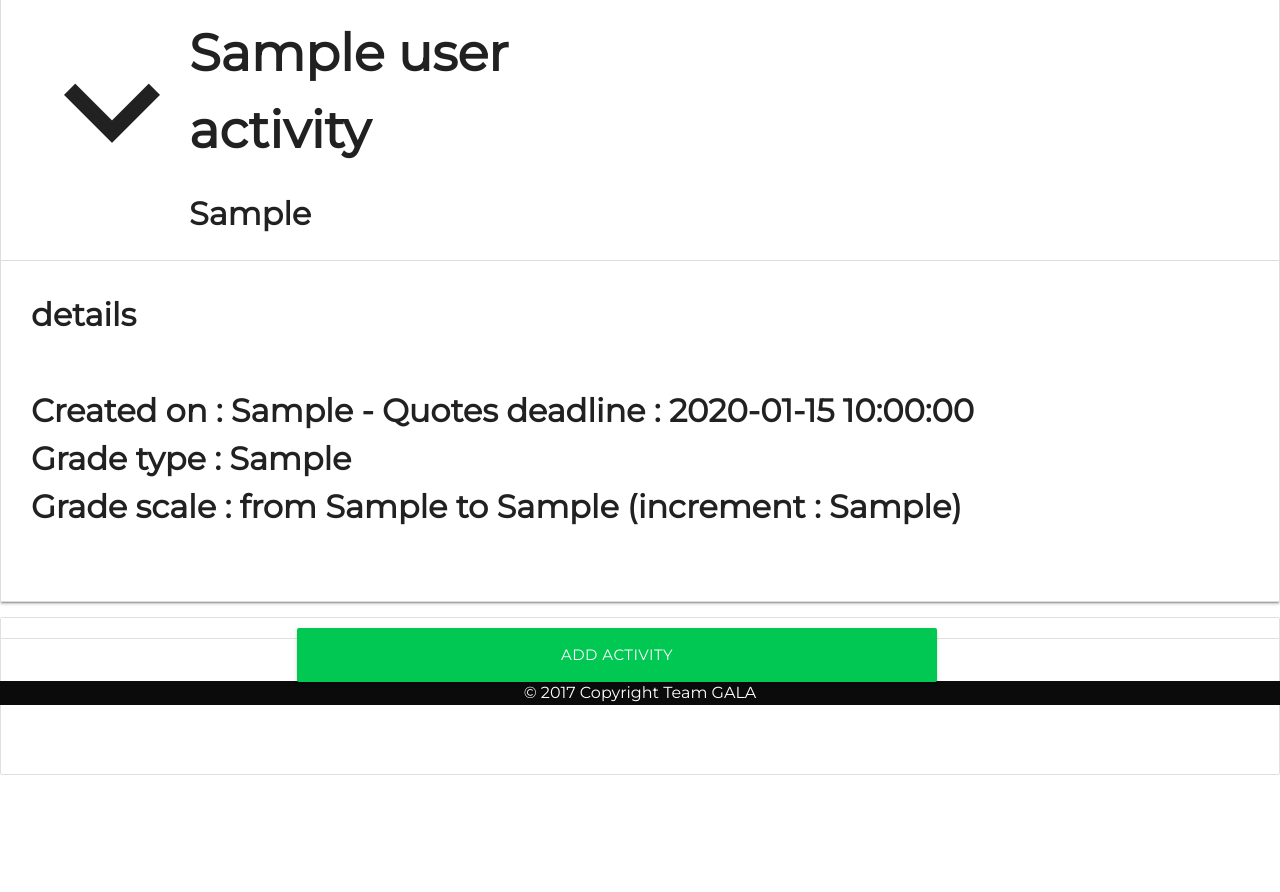
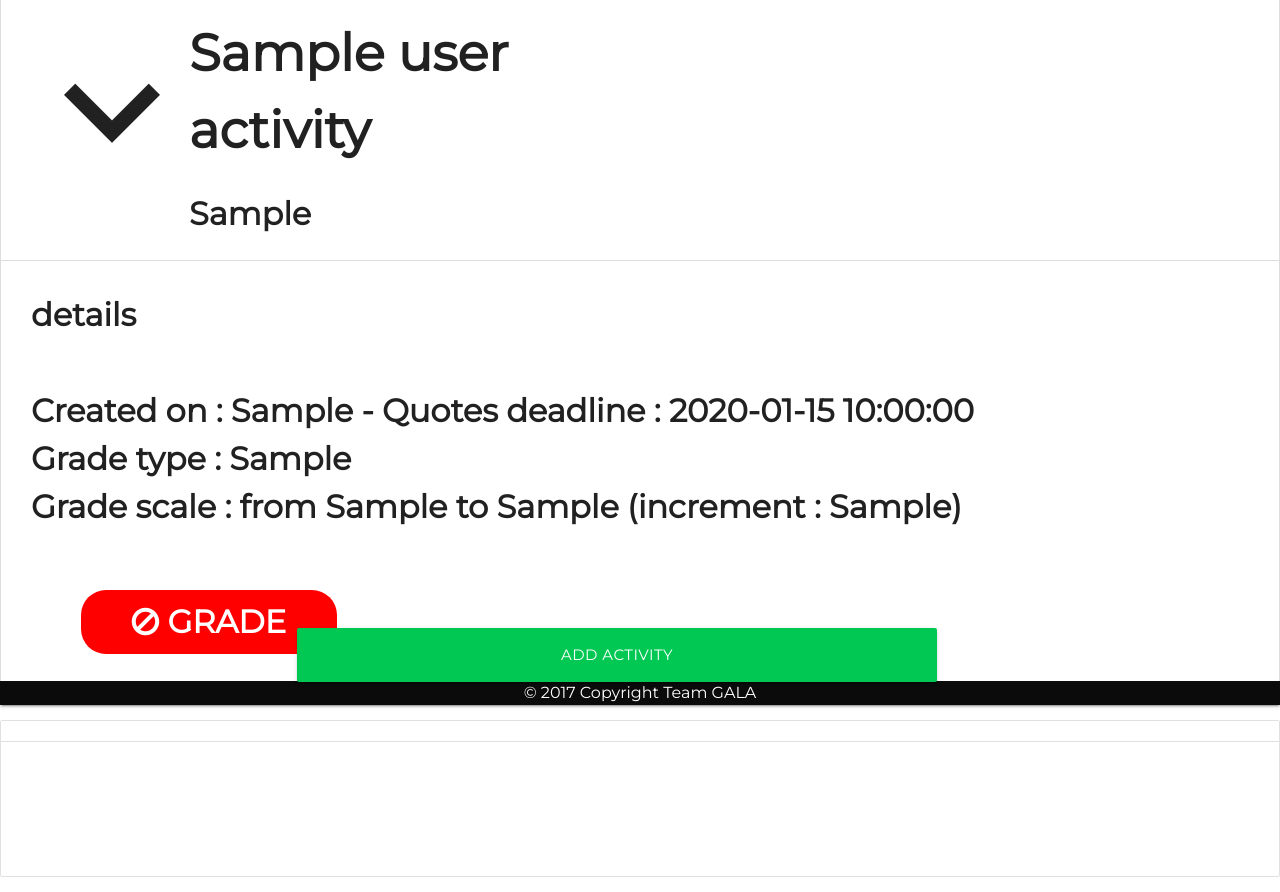
Before and after one commit to Faventyne/teamgala2, a PHP site: template templates/activities_list.html.twig in a window 1280 px wide, after a click that opens the changed part. Shown: the part 95-987 px from the top of the page. Before the commit the page ends 870 px from the top, so only its background shows below. Run offline with PHP 8.4, Linux system fonts and the light colour scheme; the template is opened without the code that fills it: most values are stand-ins (such as "Sample title", 1, 10 or a date in 2020); some libraries are stand-ins or nearby versions.

Commit message:
Activities list logic modification : grade button available for collaborator

```diff
--- a/templates/activities_list.html.twig
+++ b/templates/activities_list.html.twig
@@ -101,7 +101,38 @@ aempty div used to circumnavigate the materialise bug which moves the first badg
                                 <a href=""><button style="background-color: red;" ><i class="fa fa-ban" aria-hidden="true"></i> GRADE </button></a>
                             </div>
                         {% endif %}
-                  {% endif %}
+                    {% endif %}
+                  {% else %}
+                      <div class="button-field col
+                            {% if activity['act_status'] == 0 %}
+                            s6
+                            {% else %}
+                            s4
+                            {% endif %}
+                        ">
+                      {% if (activity['isParticipant'] == 1  and  is_granted(['ROLE_ACTIVITY_MANAGER', 'ROLE_COLLABORATOR','ROLE_HR']))%}
+                            <div class="button-field col
+                            {% if activity['act_status'] == 0 %}
+                            s6
+                            {% else %}
+                            s4
+                            {% endif %}
+                            ">
+                                <form action="{{ url('activityGrade',{'actId' : activity['act_id']})}}">
+                                    <button type="submit" class="validate"> GRADE </button>
+                                </form>
+                            </div>
+                        {% else %}
+                            <div class="button-field col
+                            {% if activity['act_status'] == 0 %}
+                            s6
+                            {% else %}
+                            s4
+                            {% endif %}
+                            ">
+                                <a href=""><button style="background-color: red;" ><i class="fa fa-ban" aria-hidden="true"></i> GRADE </button></a>
+                            </div>
+                        {% endif %}
 
                   {% if activity['act_status'] == 1 %}
                     <div class="button-field col s4">
@@ -114,7 +145,8 @@ aempty div used to circumnavigate the materialise bug which moves the first badg
                             </button>
                         </div>
                   {% endif %}
-            {% endif %}
+
+          {% endif %}
             </div>
           </div>
         </li>
```
